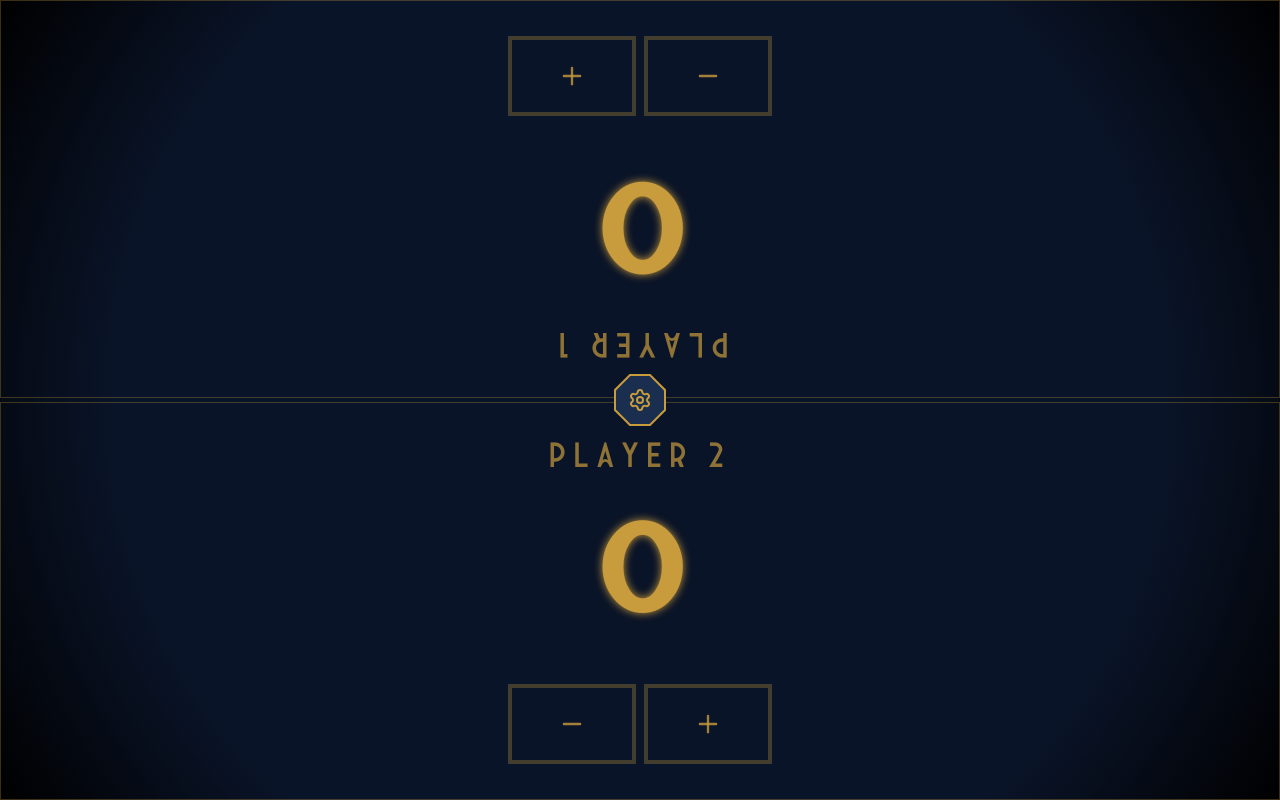
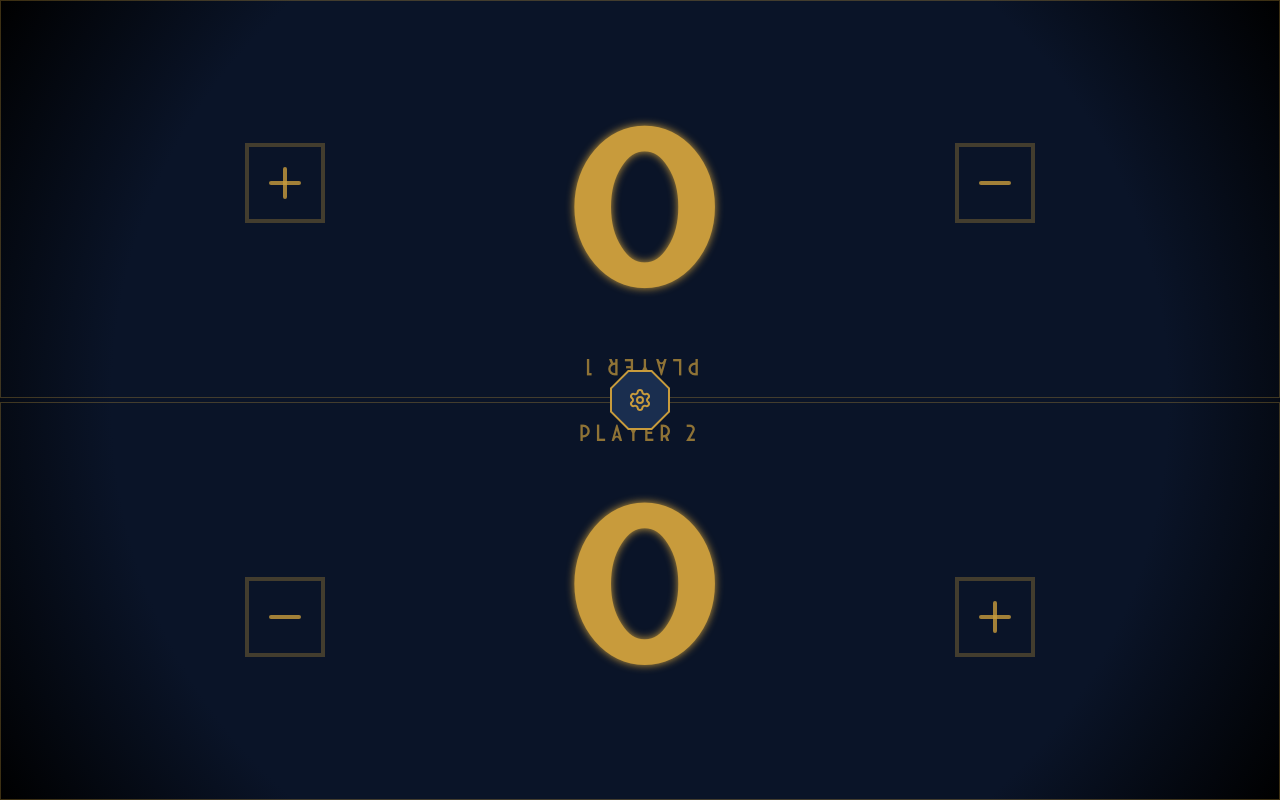
Before and after one commit to MerlinSleeps/runic-counter, a React (Vite) app: page / in a window 1280 px wide. Built offline with nearby package versions, Linux system fonts and the light colour scheme; a web font is replaced by a local one.

Commit message:
Adjusted layout for several device types in portrait and landscape mode

```diff
--- a/src/App.tsx
+++ b/src/App.tsx
@@ -17,17 +17,17 @@ const RUNE_DATA = {
     glow: 'drop-shadow-glow-fury',
     icon: 'icons/runes/fury.jpg'
   },
+  'Body': {
+    color: 'text-rune-body',
+    borderColor: 'border-rune-body',
+    glow: 'drop-shadow-glow-body',
+    icon: 'icons/runes/body.jpg'
+  },
   'Calm': {
     color: 'text-rune-calm',
     borderColor: 'border-rune-calm',
     glow: 'drop-shadow-glow-calm',
     icon: 'icons/runes/calm.jpg'
-  },
-  'Body': {
-    color: 'text-rune-body',
-    borderColor: 'border-rune-body',
-    glow: 'drop-shadow-glow-body',
-    icon: 'icons/runes/body.jpg'
   },
   'Order': {
     color: 'text-rune-order',
@@ -77,6 +77,8 @@ export default function App() {
 
   const [showRuneModalFor, setShowRuneModalFor] = useState<number | null>(null);
 
+  const [animationDirections, setAnimationDirections] = useState<number[]>([1, 1, 1, 1]);
+
   useEffect(() => {
     localStorage.setItem('runicCounterPlayerCount', JSON.stringify(playerCount));
   }, [playerCount]);
@@ -86,12 +88,15 @@ export default function App() {
   }, [scores]);
 
   const handleIncrement = (index: number) => {
+    setAnimationDirections(prev => prev.map((dir, i) => (i === index ? 1 : dir)));
+
     setScores(prevScores =>
       prevScores.map((score, i) => (i === index ? Math.min(11, score + 1) : score))
     );
   };
 
   const handleDecrement = (index: number) => {
+    setAnimationDirections(prev => prev.map((dir, i) => (i === index ? -1 : dir)));
     setScores(prevScores =>
       prevScores.map((score, i) => (i === index ? Math.max(0, score - 1) : score))
     );
@@ -99,6 +104,7 @@ export default function App() {
 
   const handleResetGame = () => {
     setScores([0, 0, 0, 0]);
+    setAnimationDirections([1, 1, 1, 1]);
     setShowSettings(false);
   };
 
@@ -125,7 +131,7 @@ export default function App() {
 
 
 const getPlayerClass = (index: number) => {
-    let classes = 'relative flex flex-col items-center justify-around p-4 bg-transparent border border-arcane-gold/30 transition-all duration-300';
+    let classes = 'relative p-4 bg-transparent border border-arcane-gold/30 transition-all duration-300 h-full';
 
     if (scores[index] >= 8) {
       classes += ' shadow-glow-blue';
@@ -176,20 +182,40 @@ return (
       <div className={`h-full w-full grid ${getGridClass()} gap-1 bg-transparent`}>
         {scores.slice(0, playerCount).map((score, index) => (
           <div key={index} className={getPlayerClass(index)}>
+          <div className="flex flex-col items-center justify-around h-full landscape:hidden">
 
+              {/* Top content (Label + Runes) */}
+              <div className="flex flex-col items-center gap-2">
+
+                {/* 1. Runes (No longer absolute) */}
+                <div className="flex gap-2">
+                  {playerRunes[index].map((runeName) => (
+                    <img
+                      key={runeName}
+                      src={RUNE_DATA[runeName as RuneName].icon}
+                      alt={runeName}
+                      className={`player-rune-icon ${RUNE_DATA[runeName as RuneName].glow}`}
+                    />
+                  ))}
+                </div>
+
+                {/* 2. Player Label */}
                 <button
                   onClick={() => setShowRuneModalFor(index)}
-              className="text-xl md:text-2xl lg:text-3xl xl:text-4xl text-arcane-gold/70 tracking-[.2em] uppercase
-                        hover:text-hextech-blue transition-colors duration-200">
+                  className="text-xl md:text-2xl text-arcane-gold/70 tracking-[.2em] uppercase
+                             hover:text-hextech-blue transition-colors duration-200"
+                >
                   Player {index + 1}
                 </button>
+              </div>
 
+              {/* Score (Center) */}
               <AnimatePresence mode="wait">
                 <motion.span
                   key={score}
-                initial={{ y: 20, opacity: 0 }}
+                  initial={{ y: animationDirections[index] * 20, opacity: 0 }}
                   animate={{ y: 0, opacity: 1 }}
-                exit={{ y: -20, opacity: 0 }}
+                  exit={{ y: animationDirections[index] * -20, opacity: 0 }}
                   transition={{ duration: 0.2 }}
                   className={`player-score ${
                       score >= 8
@@ -201,7 +227,32 @@ return (
                 </motion.span>
               </AnimatePresence>
 
-            <div className="absolute top-4 left-4 flex gap-2">
+              {/* Buttons (Bottom) */}
+              <div className="flex gap-4 md:gap-8">
+                <button
+                  onClick={() => handleDecrement(index)}
+                  className="player-button"
+                  aria-label={`Decrement Player ${index + 1} score`}
+                >
+                  <Minus className="player-button-icon" />
+                </button>
+                <button
+                  onClick={() => handleIncrement(index)}
+                  className="player-button"
+                  aria-label={`Increment Player ${index + 1} score`}
+                >
+                  <Plus className="player-button-icon" />
+                </button>
+              </div>
+            </div>
+
+            {/* --- 2. LANDSCAPE LAYOUT (Per your request) --- */}
+            {/* This is hidden by default, but becomes a flex container in landscape */}
+            <div className="hidden landscape:flex flex-col justify-start h-full w-full">
+
+              {/* TOP PART: Label and Runes */}
+              <div className="relative w-full text-center">
+                <div className="absolute top-0 left-0 flex gap-2">
                   {playerRunes[index].map((runeName) => (
                     <img
                       key={runeName}
@@ -211,8 +262,18 @@ return (
                     />
                   ))}
                 </div>
+                <button
+                  onClick={() => setShowRuneModalFor(index)}
+                  className="text-xl md:text-2xl text-arcane-gold/70 tracking-[.2em] uppercase
+                             hover:text-hextech-blue transition-colors duration-200"
+                >
+                  Player {index + 1}
+                </button>
+              </div>
 
-            <div className="flex gap-4 md:gap-8 landscape:gap-2">
+              {/* BOTTOM PART: [Button] [Score] [Button] */}
+              <div className="flex flex-row items-center justify-evenly h-full w-full">
+                {/* Decrement Button */}
                 <button
                   onClick={() => handleDecrement(index)}
                   className="player-button"
@@ -221,6 +282,25 @@ return (
                   <Minus className="player-button-icon" />
                 </button>
 
+                {/* Score (Center) */}
+                <AnimatePresence mode="wait">
+                  <motion.span
+                    key={score}
+                    initial={{ y: animationDirections[index] * 20, opacity: 0 }}
+                    animate={{ y: 0, opacity: 1 }}
+                    exit={{ y: animationDirections[index] * -20, opacity: 0 }}
+                    transition={{ duration: 0.2 }}
+                    className={`player-score ${
+                        score >= 8
+                          ? 'text-hextech-blue text-shadow-glow-blue'
+                          : 'text-arcane-gold text-shadow-glow-gold'
+                      }`}
+                  >
+                    {score}
+                  </motion.span>
+                </AnimatePresence>
+
+                {/* Increment Button */}
                 <button
                   onClick={() => handleIncrement(index)}
                   className="player-button"
@@ -228,7 +308,7 @@ return (
                 >
                   <Plus className="player-button-icon" />
                 </button>
-
+              </div>
               </div>
             </div>
         ))}
@@ -374,10 +454,10 @@ return (
                   <div className="flex flex-col items-center gap-3">
                     <div className="flex justify-center gap-3">
                       <RuneButton name="Fury" />
-                      <RuneButton name="Calm" />
+                      <RuneButton name="Body" />
                     </div>
                     <div className="flex justify-center gap-3">
-                      <RuneButton name="Body" />
+                      <RuneButton name="Chaos" />
                       <button
                         onClick={handleClearRunes}
                         className={`flex flex-col items-center justify-center gap-2 p-3 rounded-lg font-arcane text-sm font-bold transition-all duration-200
@@ -393,7 +473,7 @@ return (
                     </div>
                     <div className="flex justify-center gap-3">
                       <RuneButton name="Mind" />
-                      <RuneButton name="Chaos" />
+                      <RuneButton name="Calm" />
                     </div>
                   </div>
                 );
--- a/src/index.css
+++ b/src/index.css
@@ -10,71 +10,92 @@
   font-style: normal;
 }
 
-
-@layer components {
 body {
   background-color: #0A1428;
   background-image: radial-gradient(circle at center, #1A2E4F 30%, #0A1428 100%);
 }
+
+@layer components {
+
+.btn-octagon {
+  clip-path: polygon(30% 0%, 70% 0%, 100% 30%, 100% 70%, 70% 100%, 30% 100%, 0% 70%, 0% 30%);
+}
+
 .player-score {
-    @apply font-arcane font-black transition-all duration-300
-    text-8xl
-    landscape:text-6xl
-    landscape:lg:text-8xl
-    landscape:xl:text-9xl
-    portrait:text-9xl
-    portrait:md:text-9xl
-    portrait:lg:text-9xl
-    portrait:xl:text-9xl;
+    @apply font-arcane font-black transition-all duration-300 -mt-4
+           /* --- Default (Portrait Small) --- */
+           text-[8rem]
+           /* --- Portrait Breakpoints --- */
+           portrait:md:text-[12rem]
+           portrait:lg:text-[14rem]
+           portrait:xl:text-[20rem]
+           /* --- Landscape Breakpoints --- */
+           landscape:text-[10rem]
+           landscape:md:text-[12rem]
+           landscape:lg:text-[14rem];
   }
 
   .player-button {
-    @apply w-12 h-12
-    landscape:w-16 landscape:h-16
+    @apply /* --- Default (Portrait Small) --- */
+           w-12 h-12 border-2
+           /* --- Portrait Breakpoints --- */
            md:w-20 md:h-20 md:border-2
            lg:w-32 lg:h-32
-    landscape:lg:w-32 landscape:lg:h-20
-    landscape:lg:border-4
-
+           /* --- Landscape Breakpoints --- */
+           landscape:w-16 landscape:h-16 landscape:border-0
+           landscape:lg:w-20 landscape:lg:h-20 landscape:lg:border-4
+           /* --- Shared Styles --- */
            flex items-center justify-center
-    landscape:border-0 landscape:bg-transparent
-    bg-transparent text-arcane-gold/80 border-2 border-arcane-gold/30
+           bg-transparent text-arcane-gold/80 border-arcane-gold/30
            hover:text-hextech-blue hover:border-arcane-gold/70 transition-all duration-200
            active:transform active:scale-90;
   }
 
 .player-button-icon {
-    @apply size-12
-    landscape:w-7 landscape:h-7 landscape:border-0 landscape:bg-transparent
-    md:w-12 md:h-12;
+    @apply /* --- Default (Portrait Small) --- */
+           w-12 h-12
+           /* --- Portrait Breakpoints --- */
+           md:w-12 md:h-12
+           /* --- Landscape Breakpoints --- */
+           landscape:w-7 landscape:h-7
+           landscape:md:w-9 landscape:md:h-9
+           landscape:lg:w-12 landscape:lg:h-12;
 }
 
 .settings-button {
-    @apply p-2
-    md:p-3
+    @apply /* --- Default --- */
+           p-2
+           /* --- Breakpoints --- */
+           md:p-2.5
+           lg:p-3
+           xl:p-4
+           /* --- Shared Styles --- */
            bg-arcane-plate btn-octagon transition-all duration-200;
 }
 
 .settings-icon {
-    @apply md:w-7 md:h-7;
+    @apply /* --- Default --- */
+           w-5 h-5
+           /* --- Breakpoints --- */
+           md:w-7 md:h-7;
 }
 
 .player-rune-icon {
-    @apply w-6 h-6 rounded-md
+    @apply /* --- Default (Portrait Small) --- */
+           w-6 h-6 rounded-md
+           /* --- Portrait Breakpoints --- */
+           md:w-8 md:h-8
+           lg:w-10 lg:h-10
+           /* --- Landscape Breakpoints --- */
            landscape:w-7 landscape:h-7
-           md:w-8 md:h-8
            landscape:md:w-10 landscape:md:h-10
-           lg:w-10 lg:h-10
            landscape:lg:w-12 landscape:lg:h-12;
   }
-
-  .btn-octagon {
-    clip-path: polygon(30% 0%, 70% 0%, 100% 30%, 100% 70%, 70% 100%, 30% 100%, 0% 70%, 0% 30%);
 }
 
 @media (max-height: 450px) {
   .player-score {
-    @apply text-6xl;
+    @apply text-[7rem];
   }
   .player-button {
     @apply w-14 h-14 border-0;
@@ -83,4 +104,3 @@
     @apply w-7 h-7;
   }
 }
-}
```
Lines whose indentation alone changed are shown as unchanged.
